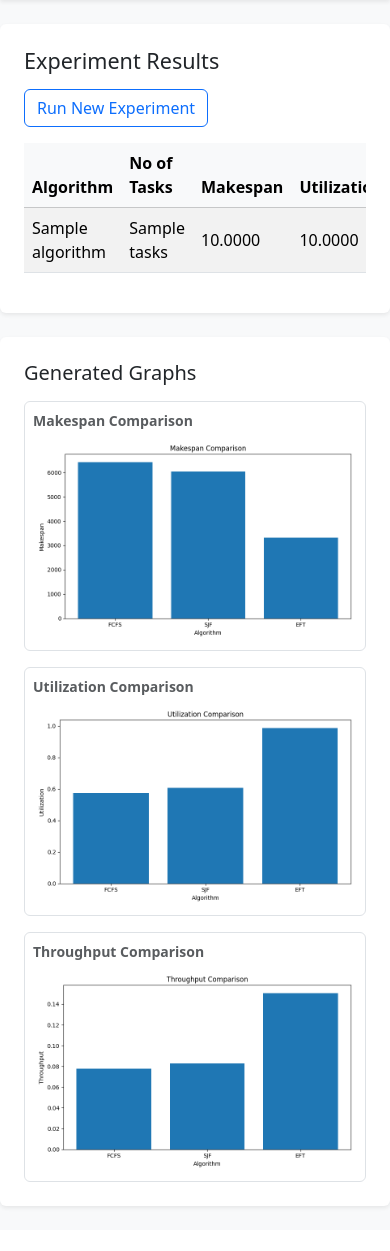
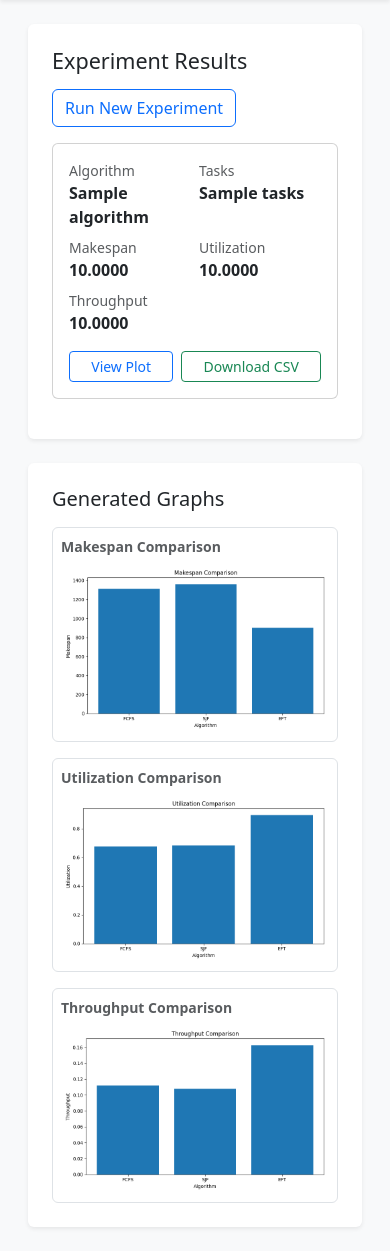
Before and after one commit to MuhamadUmarHussain/Task-Sheduling-In-Cloud-Coumputing, a Flask app: template templates/results.html in a window 390 px wide; the page is wider, and only the part inside the window is pictured. Shown: the part 93-1344 px from the top of that part. Before the commit the page ends 1302 px from the top of that part, so only its background shows below. Run offline with Flask 3, Linux system fonts and the light colour scheme; the template is opened without the code that fills it: most values are stand-ins (such as "Sample title", 1, 10 or a date in 2020).

Commit message:
minor ui fixes
Co-authored-by: Copilot <copilot@github.com>

```diff
--- a/templates/base.html
+++ b/templates/base.html
@@ -11,7 +11,7 @@
 		crossorigin="anonymous"
 	>
 </head>
-<body class="bg-light">
+<body class="bg-light" style="overflow-x: hidden;">
 	<nav class="navbar navbar-dark bg-primary shadow-sm">
 		<div class="container d-flex justify-content-between align-items-center">
 			<span class="navbar-brand mb-0 h1">Task Scheduling in Cloud Computing</span>
@@ -22,7 +22,7 @@
 		</div>
 	</nav>
 
-	<main class="container-fluid px-0 my-4">
+	<main class="container-fluid px-3 px-md-4 my-4">
 		{% block content %}{% endblock %}
 	</main>
 
--- a/templates/index.html
+++ b/templates/index.html
@@ -72,7 +72,4 @@
 		document.getElementById("task-count").value = "100";
 	});
 </script>
-		</div>
-	</div>
-</div>
 {% endblock %}
--- a/templates/results.html
+++ b/templates/results.html
@@ -1,6 +1,7 @@
 {% extends "base.html" %}
 
 {% block content %}
+<div class="container">
 <div class="row g-4">
 	<div class="col-12">
 		<div class="card shadow-sm border-0">
@@ -14,7 +15,9 @@
 					<div class="alert alert-danger mb-0" role="alert">{{ results.error }}</div>
 				{% elif results and results|length > 0 %}
 					<script id="chart-results-data" type="application/json">{{ chart_results|tojson }}</script>
-					<div class="table-responsive">
+
+					<!-- Desktop Table View -->
+					<div class="table-responsive d-none d-lg-block">
 						<table class="table table-striped align-middle">
 							<thead class="table-light">
 								<tr>
@@ -46,6 +49,42 @@
 								{% endfor %}
 							</tbody>
 						</table>
+					</div>
+
+					<!-- Mobile/Tablet Card View -->
+					<div class="d-lg-none">
+						{% for row in results %}
+							<div class="card mb-3 border-1">
+								<div class="card-body">
+									<div class="row g-2 mb-3">
+										<div class="col-6">
+											<div class="small text-muted">Algorithm</div>
+											<div class="fw-semibold">{{ row.algorithm }}</div>
+										</div>
+										<div class="col-6">
+											<div class="small text-muted">Tasks</div>
+											<div class="fw-semibold">{{ row.tasks }}</div>
+										</div>
+										<div class="col-6">
+											<div class="small text-muted">Makespan</div>
+											<div class="fw-semibold">{{ "%.4f"|format(row.makespan) }}</div>
+										</div>
+										<div class="col-6">
+											<div class="small text-muted">Utilization</div>
+											<div class="fw-semibold">{{ "%.4f"|format(row.utilization) }}</div>
+										</div>
+										<div class="col-6">
+											<div class="small text-muted">Throughput</div>
+											<div class="fw-semibold">{{ "%.4f"|format(row.throughput) }}</div>
+										</div>
+									</div>
+									<div class="d-flex gap-2">
+										<button class="btn btn-sm btn-outline-primary flex-grow-1 view-plot-btn" type="button" data-bs-toggle="modal" data-bs-target="#plotModal" data-index="{{ loop.index0 }}" data-title="{{ row.algorithm }} n={{ row.tasks }}" data-algorithm="{{ row.algorithm|lower }}">View Plot</button>
+										<a class="btn btn-sm btn-outline-success flex-grow-1" href="{{ url_for('main.download_csv') }}?algorithm={{ row.algorithm|lower }}&dataset={{ dataset_filename }}&task_count={{ row.tasks }}">Download CSV</a>
+									</div>
+								</div>
+							</div>
+						{% endfor %}
 					</div>
 
 					<!-- Plot Modal -->
@@ -176,19 +215,22 @@
 			<div class="card-body p-4">
 				<h3 class="h5 mb-3">Generated Graphs</h3>
 				<div class="row g-3">
-					<div class="col-12 col-lg-4">
+					<!-- Makespan Chart -->
+					<div class="col-12 col-md-6 col-lg-4">
 						<div class="border rounded p-2 h-100">
 							<div class="fw-semibold small text-muted mb-2">Makespan Comparison</div>
 							<img src="{{ url_for('static', filename='graphs/makespan_comparison.png') }}" class="img-fluid rounded" alt="Makespan comparison chart">
 						</div>
 					</div>
-					<div class="col-12 col-lg-4">
+					<!-- Utilization Chart -->
+					<div class="col-12 col-md-6 col-lg-4">
 						<div class="border rounded p-2 h-100">
 							<div class="fw-semibold small text-muted mb-2">Utilization Comparison</div>
 							<img src="{{ url_for('static', filename='graphs/utilization_comparison.png') }}" class="img-fluid rounded" alt="Utilization comparison chart">
 						</div>
 					</div>
-					<div class="col-12 col-lg-4">
+					<!-- Throughput Chart -->
+					<div class="col-12 col-md-6 col-lg-4">
 						<div class="border rounded p-2 h-100">
 							<div class="fw-semibold small text-muted mb-2">Throughput Comparison</div>
 							<img src="{{ url_for('static', filename='graphs/throughput_comparison.png') }}" class="img-fluid rounded" alt="Throughput comparison chart">
```
Also changed, not shown: data/results/experiment_results.csv (+15 -0 lines), static/graphs/makespan_comparison.png, static/graphs/throughput_comparison.png, static/graphs/utilization_comparison.png, 2 other files.
